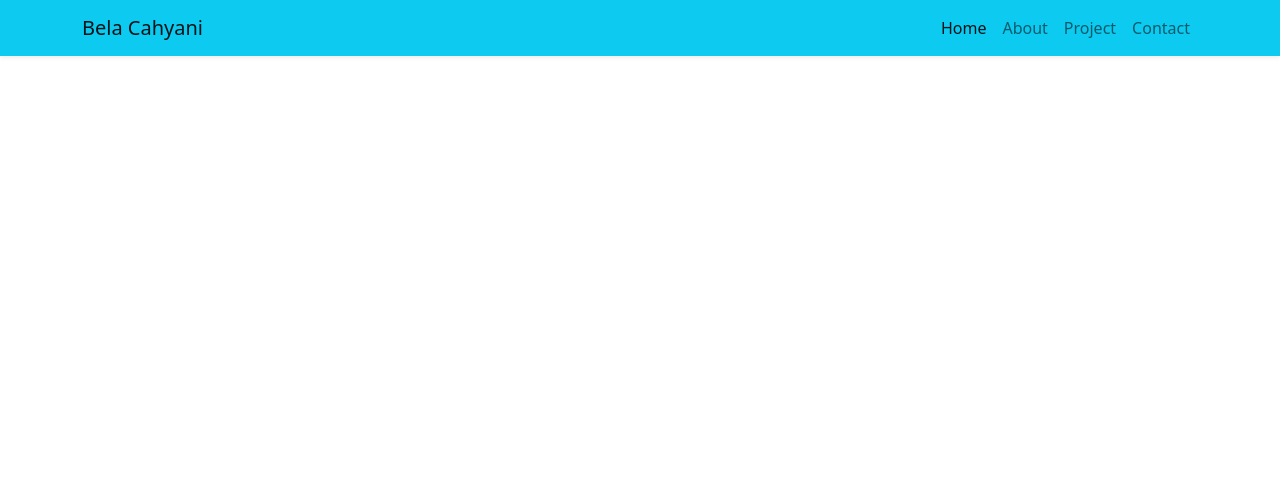
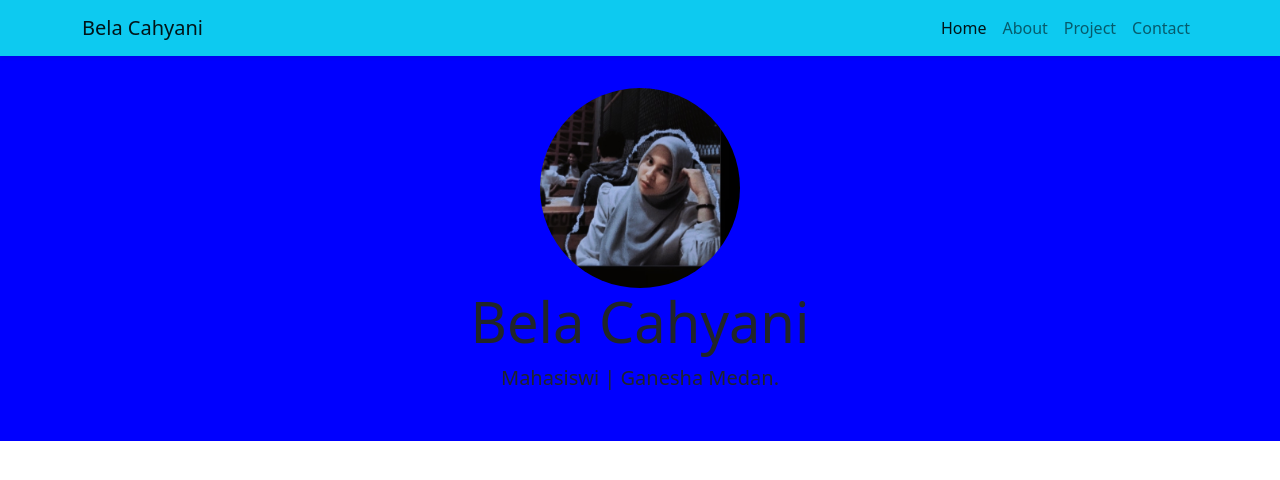
Before and after one commit to Cahyani99/uas-bela-cahya, a plain HTML site: page index.html in a window 1280 px wide. Drawn offline with nearby package versions, Linux system fonts and the light colour scheme; files that its build step writes are made by us from their sources.

Commit message:
jumbotron

```diff
--- a/index.html
+++ b/index.html
@@ -7,6 +7,8 @@
 
     <!-- Bootstrap CSS -->
     <link href="https://cdn.jsdelivr.net/npm/bootstrap@5.0.2/dist/css/bootstrap.min.css" rel="stylesheet" integrity="sha384-EVSTQN3/azprG1Anm3QDgpJLIm9Nao0Yz1ztcQTwFspd3yD65VohhpuuCOmLASjC" crossorigin="anonymous" />
+    <!-- My CSS -->
+    <link rel="stylesheet" href="style.css" />
 
     <title>My Portofolio | Bela Cahyani</title>
   </head>
@@ -38,6 +40,14 @@
     </nav>
     <!-- Akhir Navbar -->
 
+    <!-- Jumbotron -->
+    <section class="jumbotron text-center">
+      <img src="img/BELAA.jpg.jfif" alt="Bela Cahyani" width="200" class="rounded-circle" img-thumbnail />
+      <h1 class="display-4">Bela Cahyani</h1>
+      <p class="lead">Mahasiswi | Ganesha Medan.</p>
+    </section>
+    <!-- Akhir Jumbotron -->
+
     <script src="https://cdn.jsdelivr.net/npm/bootstrap@5.0.2/dist/js/bootstrap.bundle.min.js" integrity="sha384-MrcW6ZMFYlzcLA8Nl+NtUVF0sA7MsXsP1UyJoMp4YLEuNSfAP+JcXn/tWtIaxVXM" crossorigin="anonymous"></script>
   </body>
 </html>
--- /dev/null
+++ b/screenshoot/style.css
@@ -0,0 +1,4 @@
+.jumbotron {
+  padding: 2rem 1rem;
+  background-color: blue;
+}
```
Also changed, not shown: img/BELAA.jpg.jfif (added), screenshoot/jumbotron.jpg (added).
